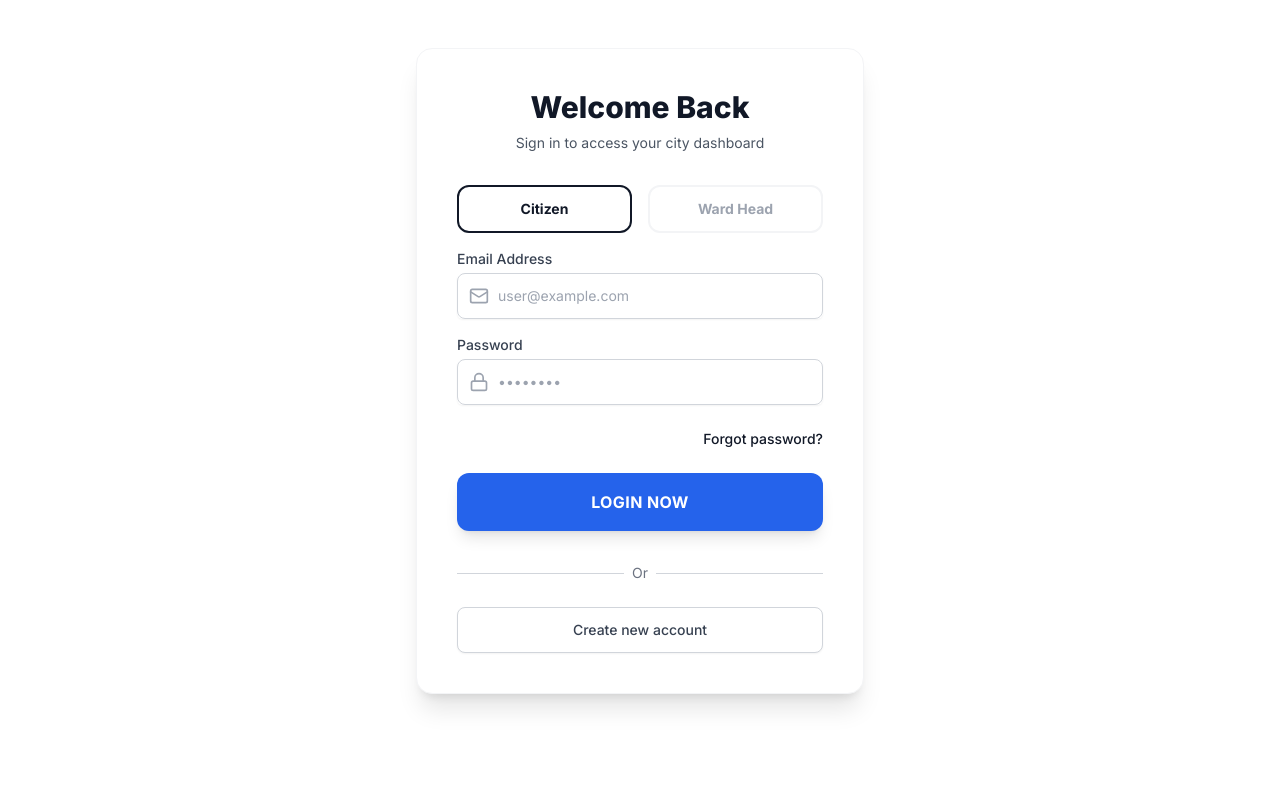
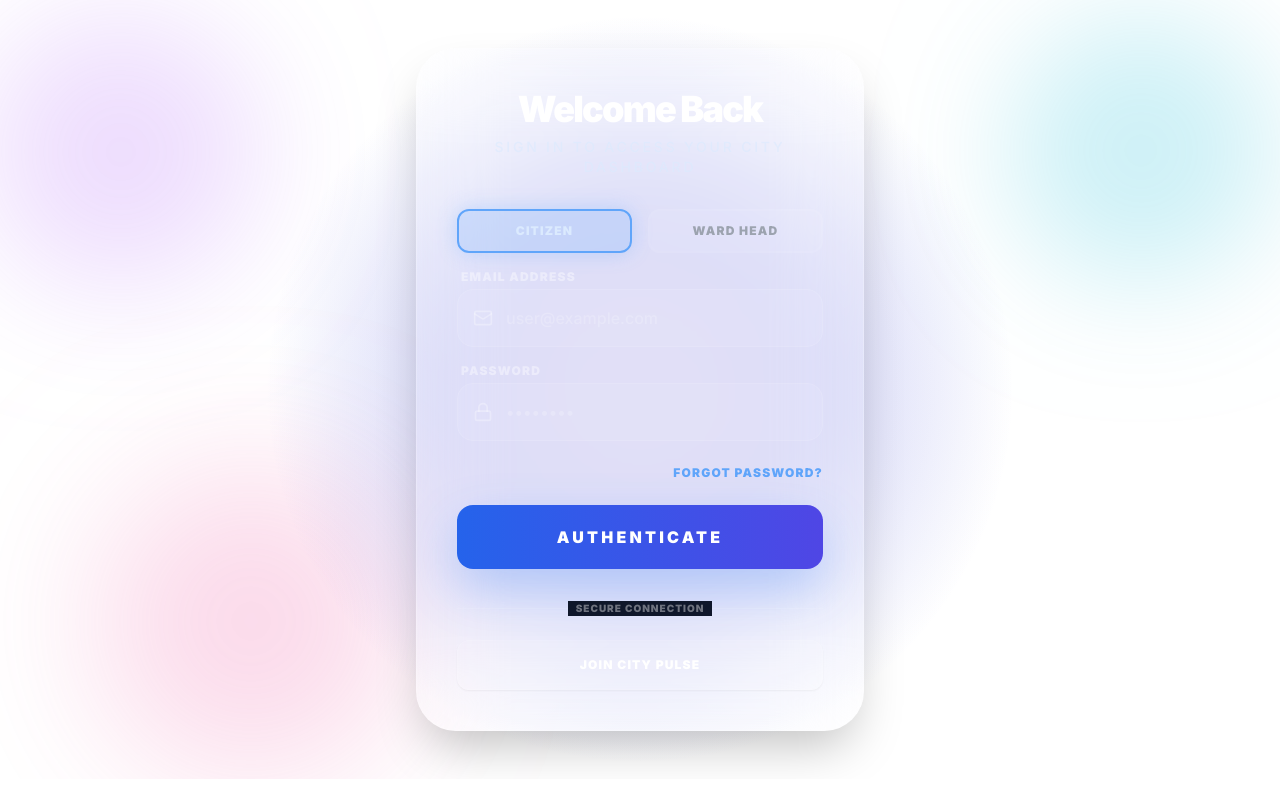
Before and after one commit to Razik-dev/city-pulse, a Next.js app: page /login in a window 1280 px wide. Built offline with nearby package versions, Linux system fonts and the light colour scheme.

Commit message:
Feat: Enhance login page with premium interactive animation and glassmorphism

```diff
--- a/src/app/globals.css
+++ b/src/app/globals.css
@@ -77,4 +77,35 @@
     @apply bg-white text-gray-900;
     /* Force white background */
   }
+
+  /* Custom Animations */
+  @keyframes blob {
+    0% {
+      transform: translate(0px, 0px) scale(1);
+    }
+
+    33% {
+      transform: translate(30px, -50px) scale(1.1);
+    }
+
+    66% {
+      transform: translate(-20px, 20px) scale(0.9);
+    }
+
+    100% {
+      transform: translate(0px, 0px) scale(1);
+    }
+  }
+
+  .animate-blob {
+    animation: blob 7s infinite;
+  }
+
+  .animation-delay-2000 {
+    animation-delay: 2s;
+  }
+
+  .animation-delay-4000 {
+    animation-delay: 4s;
+  }
 }
--- a/src/app/login/page.tsx
+++ b/src/app/login/page.tsx
@@ -2,7 +2,7 @@
 
 import { useTranslation } from "@/lib/translation-context";
 import { useAuth } from "@/lib/auth-context";
-import { useState } from "react";
+import { useState, useEffect, useRef } from "react";
 import { useRouter } from "next/navigation";
 import { Mail, Lock, AlertTriangle, CheckCircle, User, ShieldCheck } from "lucide-react";
 
@@ -21,6 +21,23 @@ export default function Login() {
     const [password, setPassword] = useState("");
     const [fullName, setFullName] = useState("");
     const [role, setRole] = useState("citizen");
+
+    // Animation States
+    const [mousePos, setMousePos] = useState({ x: 50, y: 50 });
+    const containerRef = useRef<HTMLDivElement>(null);
+
+    useEffect(() => {
+        const handleMouseMove = (e: MouseEvent) => {
+            if (!containerRef.current) return;
+            const { innerWidth, innerHeight } = window;
+            const x = (e.clientX / innerWidth) * 100;
+            const y = (e.clientY / innerHeight) * 100;
+            setMousePos({ x, y });
+        };
+
+        window.addEventListener("mousemove", handleMouseMove);
+        return () => window.removeEventListener("mousemove", handleMouseMove);
+    }, []);
 
     const handleSubmit = async (e: React.FormEvent) => {
         e.preventDefault();
@@ -52,28 +69,40 @@ export default function Login() {
     };
 
     return (
-        <div className="flex items-center justify-center min-h-[calc(100vh-4rem)] bg-white py-12 px-4 sm:px-6 lg:px-8">
-            <div className="w-full max-w-md space-y-8 bg-white p-10 rounded-2xl shadow-xl border border-gray-100 animate-fade-in">
+        <div
+            ref={containerRef}
+            className="relative flex items-center justify-center min-h-[calc(100vh-4rem)] overflow-hidden py-12 px-4 sm:px-6 lg:px-8 bg-slate-950 transition-colors duration-1000"
+            style={{
+                background: `radial-gradient(circle at ${mousePos.x}% ${mousePos.y}%, rgba(59, 130, 246, 0.15) 0%, rgba(147, 51, 234, 0.15) 25%, rgba(0, 0, 0, 0) 50%),
+                             radial-gradient(circle at ${100 - mousePos.x}% ${100 - mousePos.y}%, rgba(236, 72, 153, 0.1) 0%, rgba(6, 182, 212, 0.1) 25%, rgba(0, 0, 0, 0) 50%)`
+            }}
+        >
+            {/* Animated Background Blobs */}
+            <div className="absolute top-0 -left-4 w-72 h-72 bg-purple-500 rounded-full mix-blend-multiply filter blur-3xl opacity-20 animate-blob"></div>
+            <div className="absolute top-0 -right-4 w-72 h-72 bg-cyan-500 rounded-full mix-blend-multiply filter blur-3xl opacity-20 animate-blob animation-delay-2000"></div>
+            <div className="absolute -bottom-8 left-20 w-72 h-72 bg-pink-500 rounded-full mix-blend-multiply filter blur-3xl opacity-20 animate-blob animation-delay-4000"></div>
+
+            <div className="w-full max-w-md space-y-8 backdrop-blur-2xl bg-white/10 p-10 rounded-[2.5rem] shadow-2xl border border-white/20 animate-fade-in relative z-10">
                 <div className="text-center">
-                    <h2 className="text-3xl font-extrabold text-gray-900 mb-2">
+                    <h2 className="text-4xl font-black text-white mb-2 tracking-tighter">
                         {isLogin ? t.login.title : t.login.createAccount}
                     </h2>
-                    <p className="text-sm text-gray-600">
+                    <p className="text-sm font-medium text-blue-100/60 uppercase tracking-[0.2em]">
                         {isLogin ? t.login.subtitle : t.login.createSubtitle}
                     </p>
                 </div>
 
                 {error && (
-                    <div className="p-4 bg-red-50 border border-red-200 text-red-700 rounded-xl text-sm flex items-start gap-3 animate-shake">
+                    <div className="p-4 bg-red-500/20 backdrop-blur-md border border-red-500/30 text-red-200 rounded-2xl text-sm flex items-start gap-3 animate-shake">
                         <AlertTriangle className="w-5 h-5 flex-shrink-0" />
-                        <p>{error}</p>
+                        <p className="font-medium">{error}</p>
                     </div>
                 )}
 
                 {successMessage && (
-                    <div className="p-4 bg-green-50 border border-green-200 text-green-700 rounded-xl text-sm flex items-start gap-3">
+                    <div className="p-4 bg-emerald-500/20 backdrop-blur-md border border-emerald-500/30 text-emerald-200 rounded-2xl text-sm flex items-start gap-3">
                         <CheckCircle className="w-5 h-5 flex-shrink-0" />
-                        <p>{successMessage}</p>
+                        <p className="font-medium">{successMessage}</p>
                     </div>
                 )}
 
@@ -83,9 +112,9 @@ export default function Login() {
                             <button
                                 type="button"
                                 onClick={() => setRole("citizen")}
-                                className={`py-3 px-4 rounded-xl border-2 transition-all font-bold text-sm ${role === "citizen"
-                                    ? "border-primary bg-primary/5 text-primary"
-                                    : "border-gray-100 bg-white text-gray-400 hover:border-gray-200"
+                                className={`py-3 px-4 rounded-xl border-2 transition-all font-black text-xs uppercase tracking-widest ${role === "citizen"
+                                    ? "border-blue-400 bg-blue-400/20 text-blue-100 shadow-[0_0_20px_rgba(96,165,250,0.3)]"
+                                    : "border-white/5 bg-white/5 text-gray-400 hover:border-white/10 hover:bg-white/10"
                                     }`}
                             >
                                 Citizen
@@ -93,9 +122,9 @@ export default function Login() {
                             <button
                                 type="button"
                                 onClick={() => setRole("ward_head")}
-                                className={`py-3 px-4 rounded-xl border-2 transition-all font-bold text-sm ${role === "ward_head"
-                                    ? "border-primary bg-primary/5 text-primary"
-                                    : "border-gray-100 bg-white text-gray-400 hover:border-gray-200"
+                                className={`py-3 px-4 rounded-xl border-2 transition-all font-black text-xs uppercase tracking-widest ${role === "ward_head"
+                                    ? "border-purple-400 bg-purple-400/20 text-purple-100 shadow-[0_0_20px_rgba(192,132,252,0.3)]"
+                                    : "border-white/5 bg-white/5 text-gray-400 hover:border-white/10 hover:bg-white/10"
                                     }`}
                             >
                                 Ward Head
@@ -103,11 +132,11 @@ export default function Login() {
                         </div>
 
                         {!isLogin && (
-                            <div>
-                                <label htmlFor="fullName" className="block text-sm font-medium text-gray-700">
+                            <div className="space-y-1">
+                                <label htmlFor="fullName" className="block text-xs font-black text-white/40 uppercase tracking-widest ml-1">
                                     {t.login.fullName}
                                 </label>
-                                <div className="mt-1 relative rounded-md shadow-sm">
+                                <div className="mt-1 relative rounded-2xl overflow-hidden group">
                                     <input
                                         id="fullName"
                                         name="fullName"
@@ -115,20 +144,20 @@ export default function Login() {
                                         value={fullName}
                                         onChange={(e) => setFullName(e.target.value)}
                                         required
-                                        className="block w-full pl-3 pr-3 py-3 border border-gray-300 rounded-lg focus:outline-none focus:ring-2 focus:ring-primary focus:border-primary sm:text-sm"
+                                        className="block w-full px-6 py-4 bg-white/5 border border-white/10 rounded-2xl text-white placeholder-white/20 focus:outline-none focus:ring-2 focus:ring-blue-500/50 focus:bg-white/10 transition-all font-medium"
                                         placeholder={t.login.fullName}
                                     />
                                 </div>
                             </div>
                         )}
 
-                        <div>
-                            <label htmlFor="email" className="block text-sm font-medium text-gray-700">
+                        <div className="space-y-1">
+                            <label htmlFor="email" className="block text-xs font-black text-white/40 uppercase tracking-widest ml-1">
                                 {t.login.email}
                             </label>
-                            <div className="mt-1 relative rounded-md shadow-sm">
-                                <div className="absolute inset-y-0 left-0 pl-3 flex items-center pointer-events-none">
-                                    <Mail className="h-5 w-5 text-gray-400" />
+                            <div className="mt-1 relative rounded-2xl overflow-hidden group">
+                                <div className="absolute inset-y-0 left-0 pl-4 flex items-center pointer-events-none">
+                                    <Mail className="h-5 w-5 text-white/30 group-focus-within:text-blue-400 transition-colors" />
                                 </div>
                                 <input
                                     id="email"
@@ -138,19 +167,19 @@ export default function Login() {
                                     value={email}
                                     onChange={(e) => setEmail(e.target.value)}
                                     required
-                                    className="block w-full pl-10 pr-3 py-3 border border-gray-300 rounded-lg focus:outline-none focus:ring-2 focus:ring-primary focus:border-primary sm:text-sm"
+                                    className="block w-full pl-12 pr-6 py-4 bg-white/5 border border-white/10 rounded-2xl text-white placeholder-white/20 focus:outline-none focus:ring-2 focus:ring-blue-500/50 focus:bg-white/10 transition-all font-medium"
                                     placeholder="user@example.com"
                                 />
                             </div>
                         </div>
 
-                        <div>
-                            <label htmlFor="password" className="block text-sm font-medium text-gray-700">
+                        <div className="space-y-1">
+                            <label htmlFor="password" className="block text-xs font-black text-white/40 uppercase tracking-widest ml-1">
                                 {t.login.password}
                             </label>
-                            <div className="mt-1 relative rounded-md shadow-sm">
-                                <div className="absolute inset-y-0 left-0 pl-3 flex items-center pointer-events-none">
-                                    <Lock className="h-5 w-5 text-gray-400" />
+                            <div className="mt-1 relative rounded-2xl overflow-hidden group">
+                                <div className="absolute inset-y-0 left-0 pl-4 flex items-center pointer-events-none">
+                                    <Lock className="h-5 w-5 text-white/30 group-focus-within:text-blue-400 transition-colors" />
                                 </div>
                                 <input
                                     id="password"
@@ -160,7 +189,7 @@ export default function Login() {
                                     value={password}
                                     onChange={(e) => setPassword(e.target.value)}
                                     required
-                                    className="block w-full pl-10 pr-3 py-3 border border-gray-300 rounded-lg focus:outline-none focus:ring-2 focus:ring-primary focus:border-primary sm:text-sm"
+                                    className="block w-full pl-12 pr-6 py-4 bg-white/5 border border-white/10 rounded-2xl text-white placeholder-white/20 focus:outline-none focus:ring-2 focus:ring-blue-500/50 focus:bg-white/10 transition-all font-medium"
                                     placeholder="••••••••"
                                 />
                             </div>
@@ -168,19 +197,11 @@ export default function Login() {
                     </div>
 
                     <div className="flex items-center justify-end">
-                        <div className="text-sm">
-                            {isLogin ? (
-                                <a href="#" className="font-medium text-primary hover:text-primary/80">
+                        <div className="text-xs">
+                            {isLogin && (
+                                <a href="#" className="font-black text-blue-400 hover:text-blue-300 uppercase tracking-widest transition-colors">
                                     {t.login.forgotPassword}
                                 </a>
-                            ) : (
-                                <button
-                                    type="button"
-                                    onClick={() => setIsLogin(true)}
-                                    className="px-3 py-1 rounded-md border border-primary text-primary hover:bg-primary/5 font-medium transition-colors"
-                                >
-                                    Login to your account
-                                </button>
                             )}
                         </div>
                     </div>
@@ -189,20 +210,23 @@ export default function Login() {
                         <button
                             type="submit"
                             disabled={isLoading}
-                            className="w-full flex justify-center py-4 px-4 border border-transparent rounded-xl shadow-lg text-base font-bold text-white bg-blue-600 hover:bg-blue-700 focus:outline-none focus:ring-2 focus:ring-offset-2 focus:ring-blue-500 transition-colors uppercase tracking-wide cursor-pointer disabled:opacity-50 disabled:cursor-not-allowed"
+                            className="w-full group relative flex justify-center py-5 px-4 rounded-2xl overflow-hidden shadow-[0_20px_50px_rgba(59,130,246,0.3)] transition-all active:scale-95 disabled:opacity-50 disabled:cursor-not-allowed"
                         >
-                            {isLoading ? "Processing..." : (isLogin ? "Login Now" : "Create Account")}
+                            <div className="absolute inset-0 bg-gradient-to-r from-blue-600 to-indigo-600 group-hover:from-blue-500 group-hover:to-indigo-500 transition-all" />
+                            <span className="relative text-base font-black text-white uppercase tracking-[0.2em]">
+                                {isLoading ? "Processing..." : (isLogin ? "Authenticate" : "Create Account")}
+                            </span>
                         </button>
                     </div>
                 </form>
 
-                <div className="mt-6">
+                <div className="mt-8 space-y-6">
                     <div className="relative">
                         <div className="absolute inset-0 flex items-center">
-                            <div className="w-full border-t border-gray-300"></div>
+                            <div className="w-full border-t border-white/10"></div>
                         </div>
-                        <div className="relative flex justify-center text-sm">
-                            <span className="px-2 bg-white text-gray-500">Or</span>
+                        <div className="relative flex justify-center text-[10px] font-black uppercase tracking-widest">
+                            <span className="px-2 bg-slate-900 text-white/40">Secure Connection</span>
                         </div>
                     </div>
 
@@ -210,9 +234,9 @@ export default function Login() {
                         <button
                             type="button"
                             onClick={() => setIsLogin(!isLogin)}
-                            className="w-full flex justify-center py-3 px-4 border border-gray-300 rounded-lg shadow-sm text-sm font-medium text-gray-700 bg-white hover:bg-gray-50 focus:outline-none focus:ring-2 focus:ring-offset-2 focus:ring-primary transition-colors"
+                            className="w-full flex justify-center py-4 px-4 border border-white/10 rounded-xl shadow-sm text-xs font-black text-white uppercase tracking-widest bg-white/5 hover:bg-white/10 focus:outline-none transition-all"
                         >
-                            {isLogin ? "Create new account" : "Log in to existing account"}
+                            {isLogin ? "Join City Pulse" : "Back to Login"}
                         </button>
                     </div>
                 </div>
```
